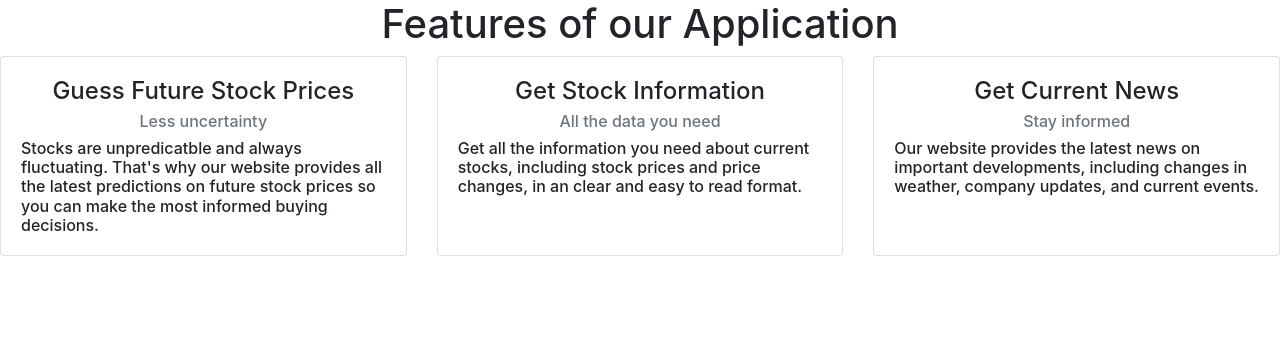
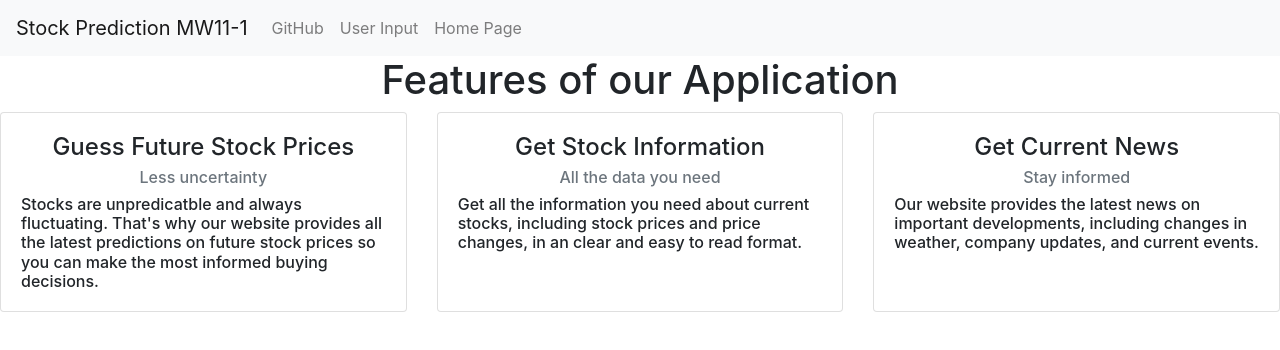
Before and after one commit to vishnubapana/Stock-Prediction-App, a React (Create React App) app in the folder frontend/: page / in a window 1280 px wide. Shown: the top 350 px of the page. Built offline with nearby package versions, Linux system fonts and the light colour scheme.

Commit message:
Cb 6 navbar (#1)
* Implemented a Navbar

* Create tests

* included a link for brand

* Deleted App.test.js

* Cleaned up code

* Moved navbar to app.js

```diff
--- a/frontend/src/App.js
+++ b/frontend/src/App.js
@@ -1,9 +1,14 @@
 import logo from './logo.svg';
 import './App.css';
 import LandingPage from './components/LandingPage/LandingPage'
+import NavBar from './components/Navbar/Navbar'
+
 function App() {
   return (
-    <LandingPage/>
+    <>
+      <NavBar/>
+      <LandingPage/>
+    </>
   );
 }
 
--- a/frontend/src/components/LandingPage/LandingPage.js
+++ b/frontend/src/components/LandingPage/LandingPage.js
@@ -1,5 +1,6 @@
 import React from 'react'
 import Features from './Features/Features'
+
 
 function LandingPage(){
     return(
--- /dev/null
+++ b/frontend/src/components/Navbar/Navbar.js
@@ -0,0 +1,36 @@
+import React from 'react';
+import {
+    Navbar,
+    NavbarBrand,
+    Nav,
+    NavItem,
+    NavLink
+ } from 'reactstrap';
+
+function NavBar()
+{
+    return(
+        <div>
+            <Navbar color = "light" light expand = "md">
+                <NavbarBrand className="nav-brand" href = "#">Stock Prediction MW11-1</NavbarBrand>
+                <Nav navbar>
+                    <NavItem>
+                        <NavLink className="nav-link" href = "https://github.com/Codubee/StockPredictionMW11-1">GitHub</NavLink>
+                    </NavItem>
+                </Nav>
+                <Nav navbar>
+                    <NavItem>
+                        <NavLink  className="nav-link" href = "#">User Input</NavLink>
+                    </NavItem>
+                </Nav>
+                <Nav navbar>
+                    <NavItem>
+                        <NavLink className="nav-link" href = "#">Home Page</NavLink>
+                    </NavItem>
+                </Nav>
+            </Navbar>
+        </div>
+    )
+}
+
+export default NavBar;
```
Also changed, not shown: 2 other files (tests, documents, lock files or other folders).
